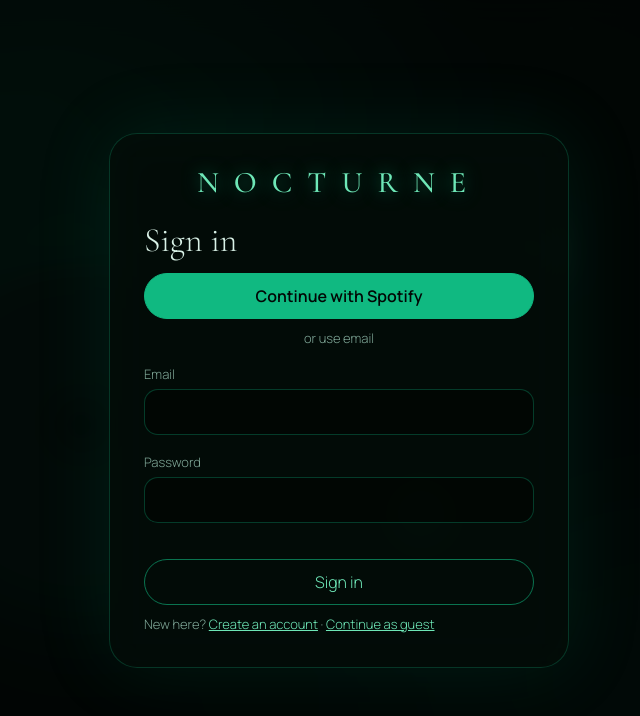
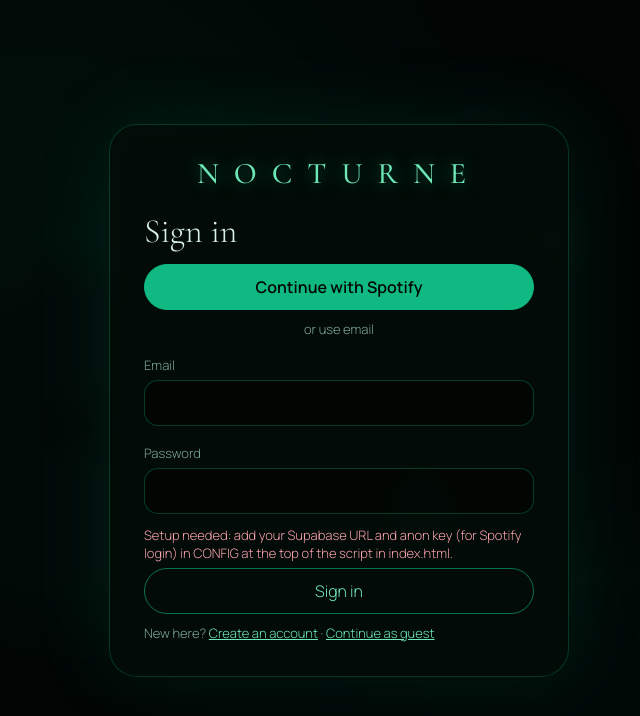
Before and after one commit to tomarhardik/spotify-custom-ui, a plain HTML site: page index.html in a window 1280 px wide. Both pictures are taken after a click on the button "Continue with Spotify". Shown: the whole page, without its empty margins (301-941 px from the left). Drawn offline with nearby package versions, Linux system fonts and the light colour scheme.

Commit message:
Update index.html

```diff
--- a/index.html
+++ b/index.html
@@ -220,7 +220,8 @@ const tok=()=>S.t&&S.t.access;
 const b64=b=>btoa(String.fromCharCode(...new Uint8Array(b))).replace(/\+/g,"-").replace(/\//g,"_").replace(/=+$/,"");
 async function spLogin(){
   if(SB){const{error}=await SB.auth.signInWithOAuth({provider:"spotify",options:{redirectTo:REDIRECT,scopes:"user-read-playback-state user-modify-playback-state user-read-currently-playing"}});if(error){$("#aerr").textContent=error.message;$("#perr").textContent=error.message}return}
-  if(!CONFIG.SPOTIFY_CLIENT_ID){$("#perr").textContent="Add your Spotify client ID in CONFIG.";$("#snote").textContent="Add your Spotify client ID in CONFIG first.";return}
+  if(location.protocol==="file:"){$("#aerr").textContent="Spotify login needs the site served over https (your Netlify URL or localhost), not a file opened from disk.";return}
+  if(!CONFIG.SPOTIFY_CLIENT_ID){const m="Setup needed: add your Supabase URL and anon key (for Spotify login) in CONFIG at the top of the script in index.html.";$("#aerr").textContent=m;$("#perr").textContent=m;$("#snote").textContent=m;return}
   const v=b64(crypto.getRandomValues(new Uint8Array(48)));sessionStorage.setItem("nct_v",v);
   const ch=b64(await crypto.subtle.digest("SHA-256",new TextEncoder().encode(v)));
   location.href="https://accounts.spotify.com/authorize?"+new URLSearchParams({client_id:CONFIG.SPOTIFY_CLIENT_ID,response_type:"code",redirect_uri:REDIRECT,code_challenge_method:"S256",code_challenge:ch,scope:"user-read-playback-state user-modify-playback-state user-read-currently-playing"})
```
